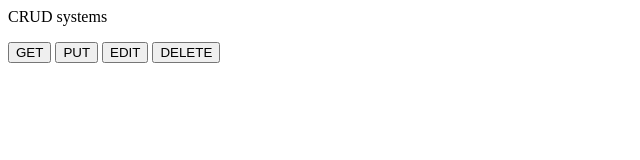
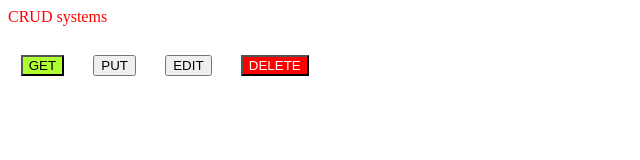
Before and after one commit to aminmohammmadi/table-exercise, a website: page index.html in a window 1280 px wide. Shown: the whole page, without its empty margins (0-640 px from the left). Drawn offline with Linux system fonts and the light colour scheme.

Commit message:
the buttons are styled

```diff
--- a/styles.css
+++ b/styles.css
@@ -1,14 +1,15 @@
-#table, th {
-    border: 1px solid green;
-    text-align: center;
-    border-radius: 5px;
-    font-size: 20px;
+p{
+    color: red;
 }
-#table, td{
-    background-color: gray;
-    text-align: center;
+
+button{
+    margin: 1%;
+}
+#getButton{
+    color: black;
+    background-color: greenyellow;
+}
+#deleteButton{
+    background-color: red;
     color: white;
 }
-table {
-    border: 1px solid black;
-}
```
